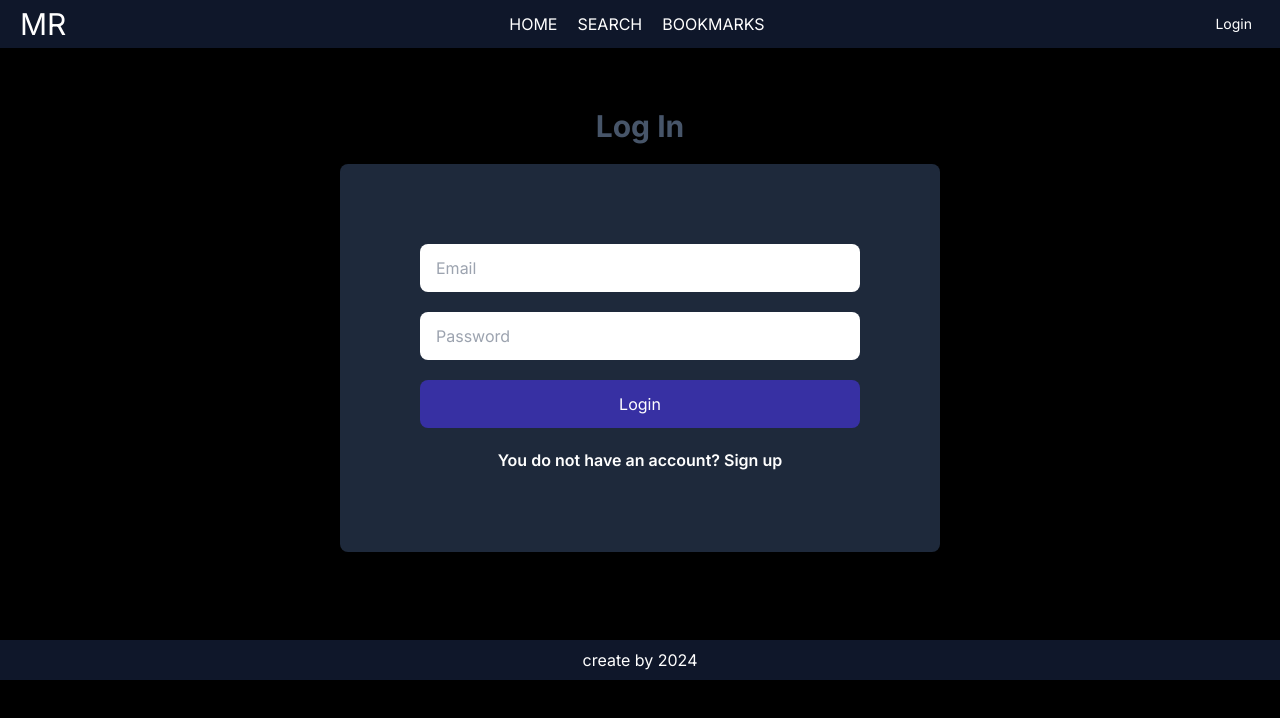
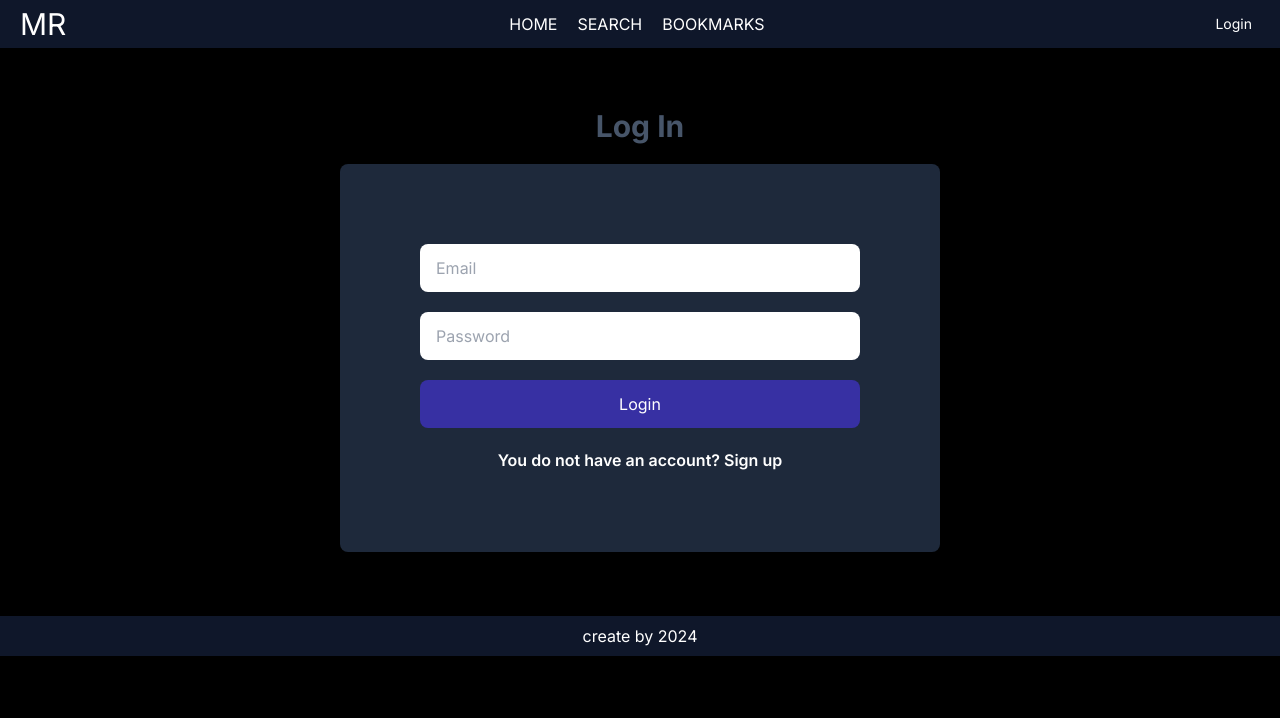
Before and after one commit to juliang12/movieRecommendation, a Next.js app: page /auth/login in a window 1280 px wide. Shown: the top 718 px of the page. Built offline with nearby package versions, Linux system fonts and the light colour scheme; no server answers.

Commit message:
Revert "prueba 3"
This reverts commit 894d7f7e7b653285b9af567dc5a95bbdb2edfe13.

```diff
--- a/src/components/layout/AppLayout.tsx
+++ b/src/components/layout/AppLayout.tsx
@@ -16,7 +16,6 @@ const AppLayout = ({ children }: LayoutProps) => {
         {children}
       </main>
       <h1>una prueba mas</h1>
-      <h2>Purbea 3</h2>
       <Footer />
     </>
   );
```
